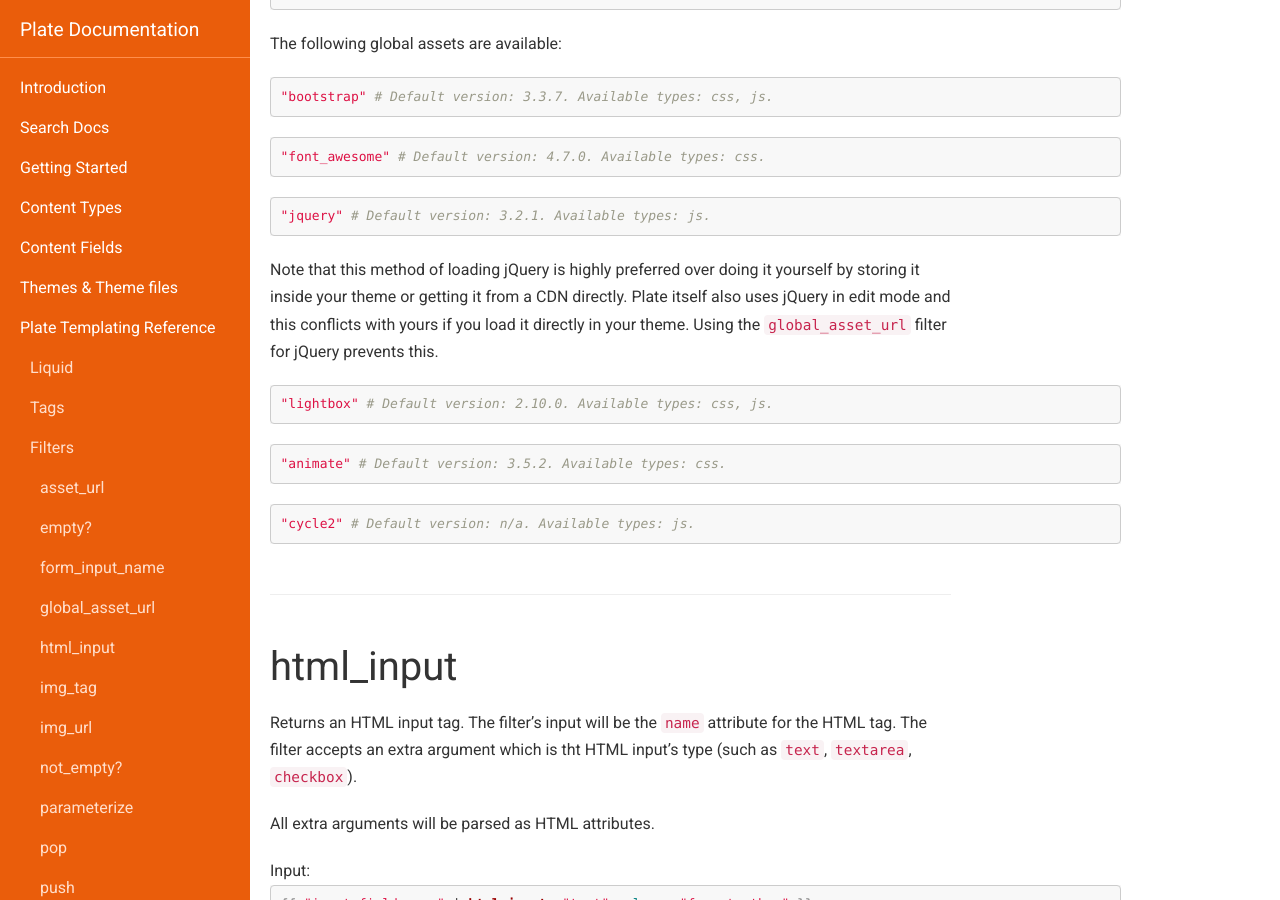
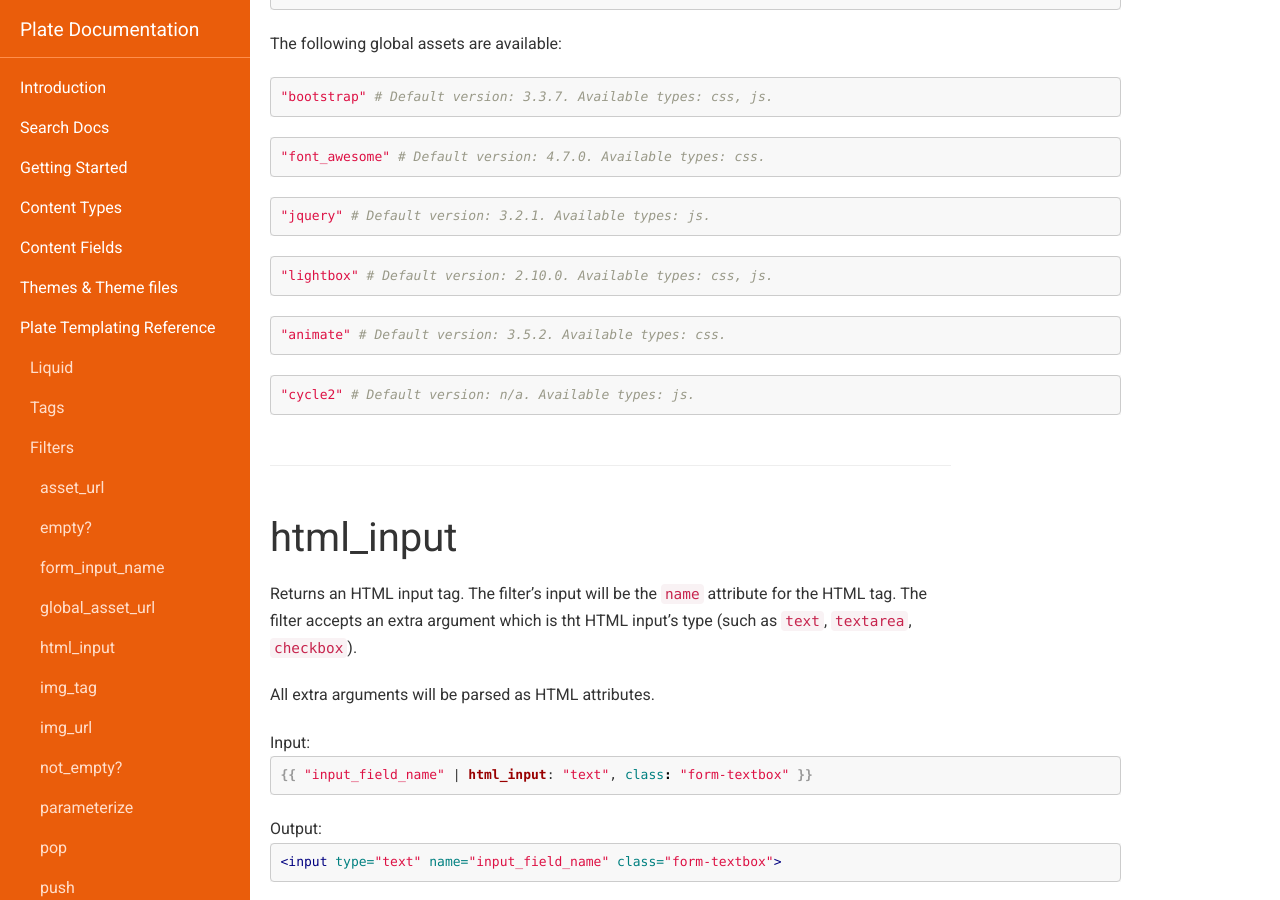
Before and after one commit to platehub/platehub.github.io, a Jekyll site: the page built from docs/templating-reference/filters.md, in a window 1280 px wide and 900 px high, scrolled down 1792 px. Built offline with Jekyll 4.4.1, drawn with Linux system fonts in a browser that asks for light colours; nearby versions of some CDN libraries.

Commit message:
jquery filter

````diff
--- a/docs/templating-reference/filters.md
+++ b/docs/templating-reference/filters.md
@@ -112,8 +112,6 @@ The following global assets are available:
 ```ruby
 "jquery" # Default version: 3.2.1. Available types: js.
 ```
-Note that this method of loading jQuery is highly preferred over doing it yourself by storing it inside your theme or getting it from a CDN directly. Plate itself also uses jQuery in edit mode and this conflicts with yours if you load it directly in your theme. Using the `global_asset_url` filter for jQuery prevents this.
-
 ```ruby
 "lightbox" # Default version: 2.10.0. Available types: css, js.
 ```
````
